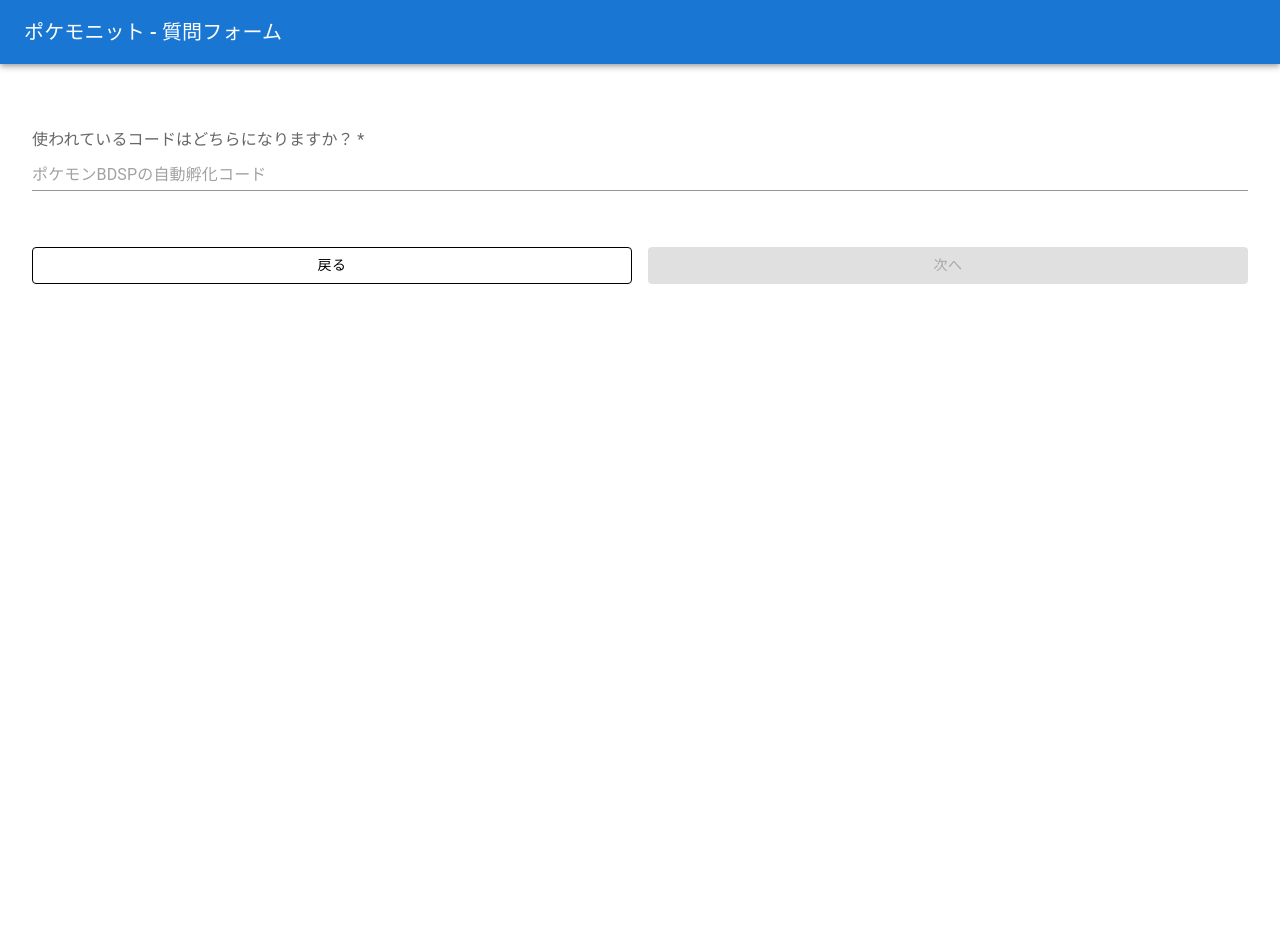
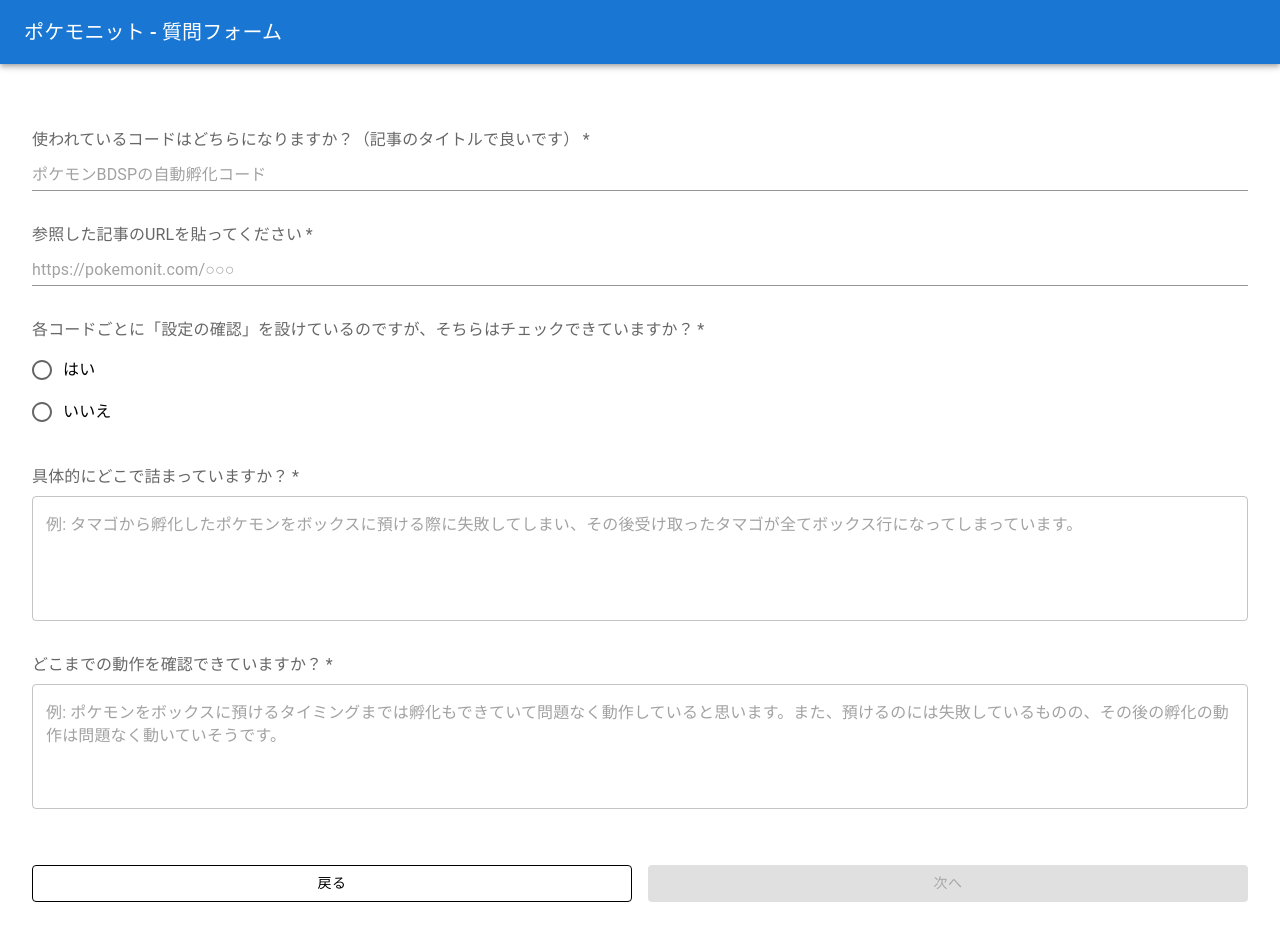
Before and after one commit to lefmarna/contact.pokemonit, a Next.js app: page /code in a window 1280 px wide. Shown: the top 940 px of the page. Before the commit the page ends 800 px from the top, so only its background shows below. Built offline with nearby package versions, Linux system fonts and the light colour scheme.

Commit message:
feat: コードのページの選択肢をいくつか追加

```diff
--- a/src/components/molecules/TextFieldForm.tsx
+++ b/src/components/molecules/TextFieldForm.tsx
@@ -38,7 +38,7 @@ const TextFieldForm = (props: TextFieldFormProps) => {
 
   return (
     <FormControl sx={{ width: 1, mb: 4 }}>
-      <FormLabel filled required>
+      <FormLabel filled required={required}>
         {formLabel}
       </FormLabel>
       <TextField
--- a/src/constants/code.ts
+++ b/src/constants/code.ts
@@ -1 +1,6 @@
-export const CODE_TITLE = '使われているコードはどちらになりますか？'
+export const CODE_TITLE = '使われているコードはどちらになりますか？（記事のタイトルで良いです）'
+export const URL_TITLE = '参照した記事のURLを貼ってください'
+export const CHECK_LIST_TITLE = '各コードごとに「設定の確認」を設けているのですが、そちらはチェックできていますか？'
+export const WHERE_FAILED_TITLE = '具体的にどこで詰まっていますか？'
+export const WHERE_CHECKED_TITLE = 'どこまでの動作を確認できていますか？'
+export const ERROR_MESSAGES_TITLE = 'エラーメッセージが出ていれば全てを貼り付けてください'
--- /dev/null
+++ b/src/constants/regexp.ts
@@ -0,0 +1,2 @@
+export const urlRegexp = /https?:\/\/[-_.!~*\\'()a-zA-Z0-9;\\/?:\\@&=+\\$,%#\u3000-\u30FE\u4E00-\u9FA0\uFF01-\uFFE3]+/
+export const versionRegexp = /^\d{1,2}.\d{1,2}.\d{1,3}$/
--- a/src/pages/code/index.tsx
+++ b/src/pages/code/index.tsx
@@ -4,10 +4,12 @@ import { useRouter } from 'next/router'
 import { ChangeEvent } from 'react'
 import { useRecoilState } from 'recoil'
 import { FormActions } from '../../components/molecules/FormActions'
+import { RadioForm } from '../../components/molecules/RadioForm'
 import RouterBackButton from '../../components/molecules/RouterBackButton'
 import TextFieldForm from '../../components/molecules/TextFieldForm'
-import { CODE_TITLE } from '../../constants/code'
-import { codeState } from '../../store/codeState'
+import { CHECK_LIST_TITLE, CODE_TITLE, URL_TITLE, WHERE_CHECKED_TITLE, WHERE_FAILED_TITLE } from '../../constants/code'
+import { urlRegexp } from '../../constants/regexp'
+import { checkListState, codeState, urlState, whereCheckedState, whereFailedState } from '../../store/codeState'
 
 const Code: NextPage = () => {
   // 使われているコードはどちらになりますか？
@@ -16,13 +18,47 @@ const Code: NextPage = () => {
     setCodeValue(e.target.value)
   }
 
+  // 参照した記事のURLを貼ってください。
+  const [urlValue, setUrlValue] = useRecoilState(urlState)
+  const onChangeUrlValue = (e: ChangeEvent<HTMLInputElement | HTMLTextAreaElement>) => {
+    setUrlValue(e.target.value)
+  }
+
+  // 各コードごとに「設定の確認」を設けているのですが、そちらはチェックできていますか？
+  const checkListItems = [
+    { value: 'はい', label: 'はい' },
+    { value: 'いいえ', label: 'いいえ' },
+  ]
+  const [checkListValue, setCheckListValue] = useRecoilState(checkListState)
+  const onChangeCheckListValue = (e: ChangeEvent<HTMLInputElement>) => {
+    setCheckListValue(e.target.value)
+  }
+
+  // 具体的にどこで詰まっていますか？
+  const [whereFailedValue, setWhereFailedValue] = useRecoilState(whereFailedState)
+  const onChangeWhereFailedValue = (e: ChangeEvent<HTMLInputElement | HTMLTextAreaElement>) => {
+    setWhereFailedValue(e.target.value)
+  }
+
+  // どこまでの動作を確認できていますか？
+  const [whereCheckedValue, setWhereCheckedValue] = useRecoilState(whereCheckedState)
+  const onChangeWhereCheckedValue = (e: ChangeEvent<HTMLInputElement | HTMLTextAreaElement>) => {
+    setWhereCheckedValue(e.target.value)
+  }
+
   const router = useRouter()
 
   const onClickRouterPush = () => {
     router.push('/code/result')
   }
 
-  const disabled = codeValue === ''
+  const disabled =
+    codeValue === '' ||
+    urlValue === '' ||
+    !urlRegexp.test(urlValue) ||
+    checkListValue === '' ||
+    whereFailedValue === '' ||
+    whereCheckedValue === ''
 
   return (
     <>
@@ -32,6 +68,34 @@ const Code: NextPage = () => {
         value={codeValue}
         onChange={onChangeCodeValue}
         placeholder='ポケモンBDSPの自動孵化コード'
+        required={true}
+      />
+      <TextFieldForm
+        formLabel={URL_TITLE}
+        variant='standard'
+        value={urlValue}
+        onChange={onChangeUrlValue}
+        placeholder='https://pokemonit.com/○○○'
+        required={true}
+      />
+      <RadioForm formLabel={CHECK_LIST_TITLE} items={checkListItems} onChange={onChangeCheckListValue} />
+      <TextFieldForm
+        formLabel={WHERE_FAILED_TITLE}
+        multiline={true}
+        value={whereFailedValue}
+        onChange={onChangeWhereFailedValue}
+        placeholder='例: タマゴから孵化したポケモンをボックスに預ける際に失敗してしまい、その後受け取ったタマゴが全てボックス行になってしまっています。'
+        required={true}
+        rows={4}
+      />
+      <TextFieldForm
+        formLabel={WHERE_CHECKED_TITLE}
+        multiline={true}
+        value={whereCheckedValue}
+        onChange={onChangeWhereCheckedValue}
+        placeholder='例: ポケモンをボックスに預けるタイミングまでは孵化もできていて問題なく動作していると思います。また、預けるのには失敗しているものの、その後の孵化の動作は問題なく動いていそうです。'
+        required={true}
+        rows={4}
       />
       <FormActions>
         <RouterBackButton />
--- a/src/pages/setup/index.tsx
+++ b/src/pages/setup/index.tsx
@@ -7,6 +7,7 @@ import { FormActions } from '../../components/molecules/FormActions'
 import { RadioForm } from '../../components/molecules/RadioForm'
 import RouterBackButton from '../../components/molecules/RouterBackButton'
 import TextFieldForm from '../../components/molecules/TextFieldForm'
+import { versionRegexp } from '../../constants/regexp'
 import {
   ARDUINO_TITLE,
   COMPUTER_TITLE,
@@ -67,7 +68,6 @@ const Setup: NextPage = () => {
   const onChangeArduinoValue = (e: ChangeEvent<HTMLInputElement | HTMLTextAreaElement>) => {
     setArduinoValue(e.target.value)
   }
-  const versionRegexp = /^\d{1,2}.\d{1,2}.\d{1,3}$/
 
   // どこで止まっていますか？
   const whereStopItems = [
@@ -131,6 +131,7 @@ const Setup: NextPage = () => {
         value={arduinoValue}
         onChange={onChangeArduinoValue}
         placeholder='1.8.2'
+        required={true}
       />
       <RadioForm formLabel={WHERE_STOP_TITLE} items={whereStopItems} onChange={onWhereStopValue}>
         {whereStopValue === 'その他' && (
@@ -147,6 +148,7 @@ const Setup: NextPage = () => {
         value={debugTextFieldValue}
         onChange={onChangeDebugTextField}
         multiline={true}
+        required={true}
         rows={4}
       />
       <FormActions>
--- a/src/store/codeState.ts
+++ b/src/store/codeState.ts
@@ -4,3 +4,28 @@ export const codeState = atom({
   key: 'codeState',
   default: '',
 })
+
+export const urlState = atom({
+  key: 'urlState',
+  default: '',
+})
+
+export const checkListState = atom({
+  key: 'checkListState',
+  default: '',
+})
+
+export const whereFailedState = atom({
+  key: 'whereFailedState',
+  default: '',
+})
+
+export const whereCheckedState = atom({
+  key: 'whereCheckedState',
+  default: '',
+})
+
+export const errorMessagesTitle = atom({
+  key: 'errorMessagesTitle',
+  default: '',
+})
```
